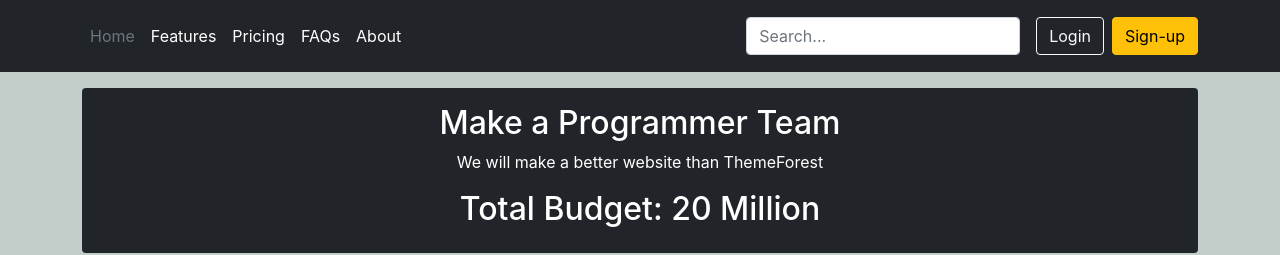
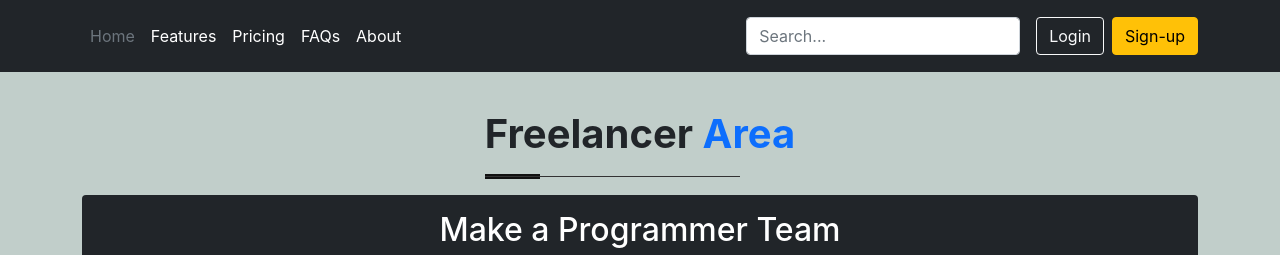
Before and after one commit to mohon63/Frelancer-Area, a React (Create React App) app: page / in a window 1280 px wide. Shown: the top 255 px of the page. Built offline with nearby package versions, Linux system fonts and the light colour scheme.

Commit message:
header name added

```diff
--- a/src/components/Header/Header.css
+++ b/src/components/Header/Header.css
@@ -0,0 +1,28 @@
+/* Store name css  */
+.store-name h1 {
+    font-size: 40px;
+    font-weight: 500;
+    letter-spacing: 0;
+    line-height: 1.5em;
+    padding-bottom: 15px;
+    position: relative;
+  }
+  .store-name h1:before {
+    content: "";
+    position: absolute;
+    left: 0;
+    bottom: 0;
+    height: 5px;
+    width: 55px;
+    background-color: #111;
+  }
+  .store-name h1:after {
+    content: "";
+    position: absolute;
+    left: 0;
+    bottom: 2px;
+    height: 1px;
+    width: 95%;
+    max-width: 255px;
+    background-color: #333;
+  }
--- a/src/components/Header/Header.js
+++ b/src/components/Header/Header.js
@@ -1,4 +1,5 @@
 import React from 'react';
+import '../Header/Header.css'
 
 const Header = () => {
     return (
@@ -28,7 +29,12 @@ const Header = () => {
             </header >
 
             <div className="container">
+                <div className="store-name d-flex justify-content-center mb-2">
+                    <h1 className="text-center mt-3 fw-bold">Freelancer<span className="text-primary"> Area</span></h1>
+                </div>
                 <div className="header-area bg-dark text-white text-center rounded p-3 mb-5">
+
+
                     <h2>Make a Programmer Team</h2>
                     <p>We will make a better website than ThemeForest</p>
                     <h2>Total Budget: 20 Million</h2>
```
